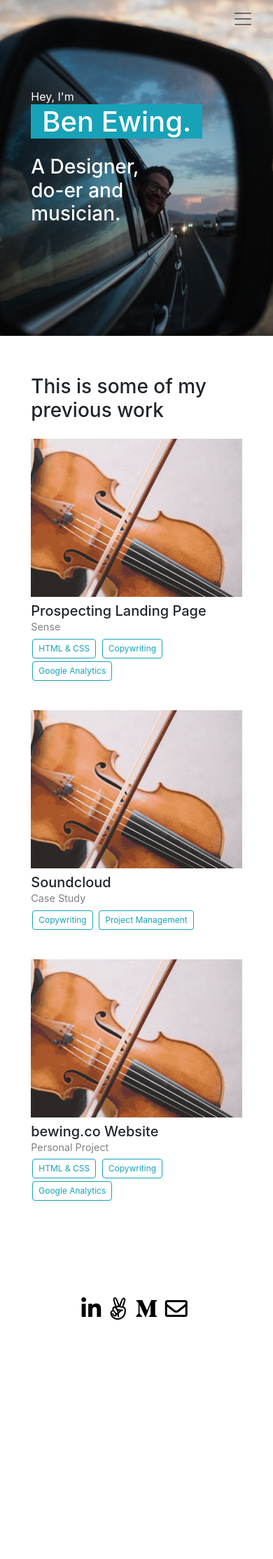
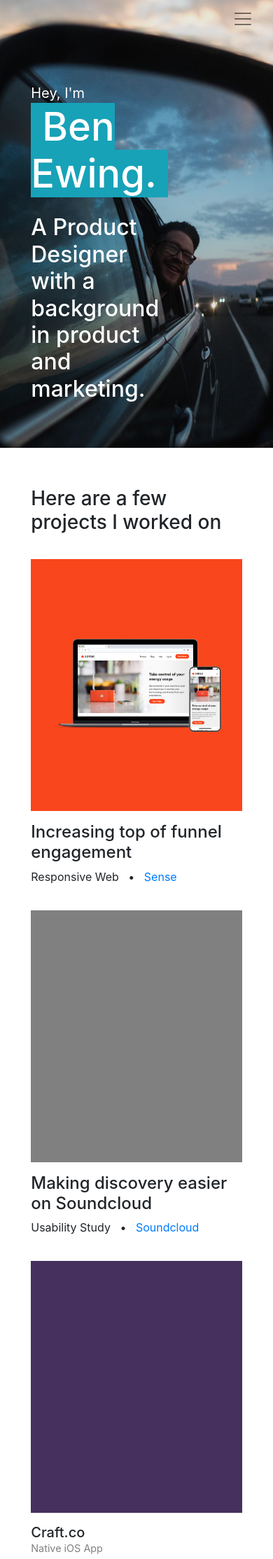
Before and after one commit to bewing91/new_bewingco, a Jekyll site: the page built from index.html, in a window 390 px wide. Shown: the top 2228 px of the page at 70% size. Built offline with Jekyll 4.4.1, drawn with Linux system fonts in a browser that asks for light colours; before the commit the page ends 1912 px from its top, so only the background shows below that; some of the changed text lies outside the part shown.

Commit message:
Portfolio changes

```diff
--- a/_layouts/project.html
+++ b/_layouts/project.html
@@ -22,9 +22,6 @@
             <div id="scope">
               <h5>The Scope</h5>
               {{ page.scope }}
-              <br />Using<br />
-              <i>{{ page.tools }}</i>
-              <br />
             </div>
             <div id="results">
               <h5>Results</h5>
@@ -34,6 +31,8 @@
           </div>
           <div id="challenge" class="col-md-8">
             <h5>The Challenge</h5>
+            {{ page.background }}
+            <br /><br />
             {{ page.challenge }}
           </div>
         </div>
--- a/css/main.css
+++ b/css/main.scss
@@ -1,52 +1,51 @@
-/* Global */
+---
+---
 
 
-h1,h2,h3,h4,h5,h6 {
-  font-family: ;
-}
+/* Global */
 
 
 .container {
   width:85%;
 }
 
-h3 {
-  margin-bottom: 24px;
-  /* text-align: center; */
-}
-
 a:hover {
   text-decoration: none;
 }
 
-/* Cover Intro Section */
-/*
-h3::after {
-content: ' ';
-display: block;
-width: 50px;
-margin: 10px auto -10px 0;
-border: 2px solid black;
-}
-*/
+/* Cover */
+
 #cover {
-  height: 480px;
+  height: 640px;
   max-width: 100%;
   position: relative;
   background-image: linear-gradient(0deg,rgba(38,38,38,0.1),rgba(38,38,38,0.1)),url("../img/backgroundimg.jpg");
   background-size: cover;
   background-repeat: no-repeat;
-  background-position: center;
+  background-position: 50% 75%;
   background-color: #262626;
   color: white;
 }
-
 
 @media screen and (max-width: 490px) {
   #cover {
     background-position: 35% 50%;
   }
 }
+
+
+#cover {
+  h1 {
+    font-size: 3.5rem;
+  }
+
+  h3 {
+    font-size: 2rem;
+  }
+}
+
+
+
 
 #cover a {
   color: white;
@@ -57,23 +56,34 @@ border: 2px solid black;
 }
 
 #headshot {
-  margin-top: 72px;
+  margin-top: 104px;
+
+  .intro {
+    font-size: 20px;
+  }
+
+  #description {
+    margin-top: 24px;
+    width: 35%;
+  }
+
+  #subdescription {
+    width: 83%;
+  }
+
 }
 
-#description {
-  margin-top: 24px;
-  width: 35%;
-}
 
 @media screen and (max-width: 490px) {
-  #description {
+  #headshot {
+    margin-top: 64px;
+  }
+
+  #headshot #description {
     width: 56%;
   }
 }
 
-#subdescription {
-  width: 83%;
-}
 
 @media screen and (max-width: 575.98px) {
   #subdescription {
@@ -179,14 +189,27 @@ h1 span {
   max-width: 100%;
 }
 
+#portfolioheader{
+  margin-bottom: 36px;
+}
+
+#craftcard {
+  background-color: #46305D !important;
+}
+
+#sensecard {
+  background-color: #f9461c !important;
+  display: flex;
+}
+
 .card {
-  margin-bottom: 8px;
+  height: 360px;
+  margin-bottom: 16px;
   border: 0px;
   background-color: gray;
   border-radius: 0rem;
   text-align: center;
   color: #ffffff;
-  position:relative
 }
 
 .card a {
@@ -194,7 +217,12 @@ h1 span {
 }
 
 .card img {
-  max-width: 100%;
+  max-width: 80%;
+  margin: auto;
+}
+
+.cardinfo {
+  margin-bottom: 36px;
 }
 
 .projoverlay {
@@ -235,10 +263,6 @@ h1 span {
 }
 
 .projoverlayinv:hover {
-  opacity: .6;
-}
-
-.projoverlayinv: {
   opacity: .6;
 }
 
@@ -363,6 +387,10 @@ h1 span {
 
 
 /* Project page */
+
+.projsection {
+  margin-bottom: 36px;
+}
 
 .proj_thumb {
   margin-top: 72px;
@@ -505,8 +533,12 @@ h1 span {
   padding: 16px 0px 16px 0px;
 }
 
+#taskchart {
+  text-align: center;
+}
+
 #jbtd {
-  margin-bottom: 36px;
+  margin-bottom: 48px;
 }
 
 #jbtd img {
--- a/index.html
+++ b/index.html
@@ -27,13 +27,13 @@ layout: main
 
 
   <div id="headshot" class="container">
-    Hey, I'm
+    <span class="intro">Hey, I'm</span>
     <h1><span>Ben Ewing.</span></h1>
     <div id="description">
-      <h3>A Designer, do-er and musician.</h3>
-      <p id="subdescription">
-        With a background in Product Marketing and Product.
-      </p>
+      <h3>A Product Designer with a background in product and marketing.</h3>
+      <!--<span class="intro">
+        with a background in Product Marketing and Product.
+      </span>-->
     </div>
   </div>
 </section>
@@ -41,23 +41,20 @@ layout: main
 <section id="portfolio" class="">
 
 <div class="container">
-  <h3>This is some of my previous work</h3>
+  <h3 id="portfolioheader">Here are a few projects I worked on</h3>
   <div class="row">
     <div class="col-md-6">
-      <div class="card">
+      <div id="sensecard" class="card">
         <a href="{{ '/projects/senselander.html' | relative_url }}">
           <div class="projoverlayinv">
             <span class="projinfo"></span>
           </div>
-          <img src="img/soundcloud/project_placeholder3.gif">
         </a>
+        <img src="{{ '/img/senselander_macbook-iphonex.png' | relative_url }}">
       </div>
-      <h5>Prospecting Landing Page</h5>
-      <div class="projorg">Sense</div>
-      <div class="skilltagset">
-        <span class="skilltag">HTML & CSS</span>
-        <span class="skilltag">Copywriting</span>
-        <span class="skilltag">Google Analytics</span>
+      <div class="cardinfo">
+        <h4>Increasing top of funnel engagement</h4>
+        <div>Responsive Web &nbsp; • &nbsp; <a href="http://www.sense.com">Sense</a></div>
       </div>
     </div>
     <div class="col-md-6">
@@ -66,27 +63,42 @@ layout: main
           <div class="projoverlayinv">
             <span class="projinfo"></span>
           </div>
-          <img src="img/soundcloud/project_placeholder3.gif">
+
         </a>
       </div>
-      <h5>Soundcloud</h5>
-      <div class="projorg">Case Study</div>
-      <div class="skilltagset">
-        <span class="skilltag">Copywriting</span>
-        <span class="skilltag">Project Management</span>
+      <div class="cardinfo">
+        <h4>Making discovery easier on Soundcloud</h4>
+        <div>Usability Study &nbsp; • &nbsp; <a href="http://www.soundcloud.com">Soundcloud</a></div>
       </div>
     </div>
     <div class="col-md-6">
-      <div class="card">
-        <a href="#">
+      <div id="craftcard" class="card">
+        <a href="{{ '/projects/craftco.html' | relative_url }}">
           <div class="projoverlayinv">
             <span class="projinfo"></span>
           </div>
-          <img src="img/soundcloud/project_placeholder3.gif">
+          <!-- <img src="img/soundcloud/project_placeholder3.gif"> -->
         </a>
       </div>
-      <h5>bewing.co Website</h5>
-      <div class="projorg">Personal Project</div>
+      <h5>Craft.co</h5>
+      <div class="projorg">Native iOS App</div>
+      <div class="skilltagset">
+        <span class="skilltag">HTML & CSS</span>
+        <span class="skilltag">Copywriting</span>
+        <span class="skilltag">Google Analytics</span>
+      </div>
+    </div>
+    <div class="col-md-6">
+      <div id="" class="card">
+        <a href="{{ '/projects/craftco.html' | relative_url }}">
+          <div class="projoverlayinv">
+            <span class="projinfo"></span>
+          </div>
+          <!-- <img src="img/soundcloud/project_placeholder3.gif"> -->
+        </a>
+      </div>
+      <h5>Craft.co</h5>
+      <div class="projorg">Native iOS App</div>
       <div class="skilltagset">
         <span class="skilltag">HTML & CSS</span>
         <span class="skilltag">Copywriting</span>
```
Also changed, not shown: projects/craftco.html (added, +19 -0 lines), projects/lisahealth.html (added, +16 -0 lines), projects/outschool.html (added, +16 -0 lines), projects/senselander.html (+10 -4 lines), projects/soundcloud.html (+9 -6 lines), img/linkedin_pic_3_light.jpg (added).
